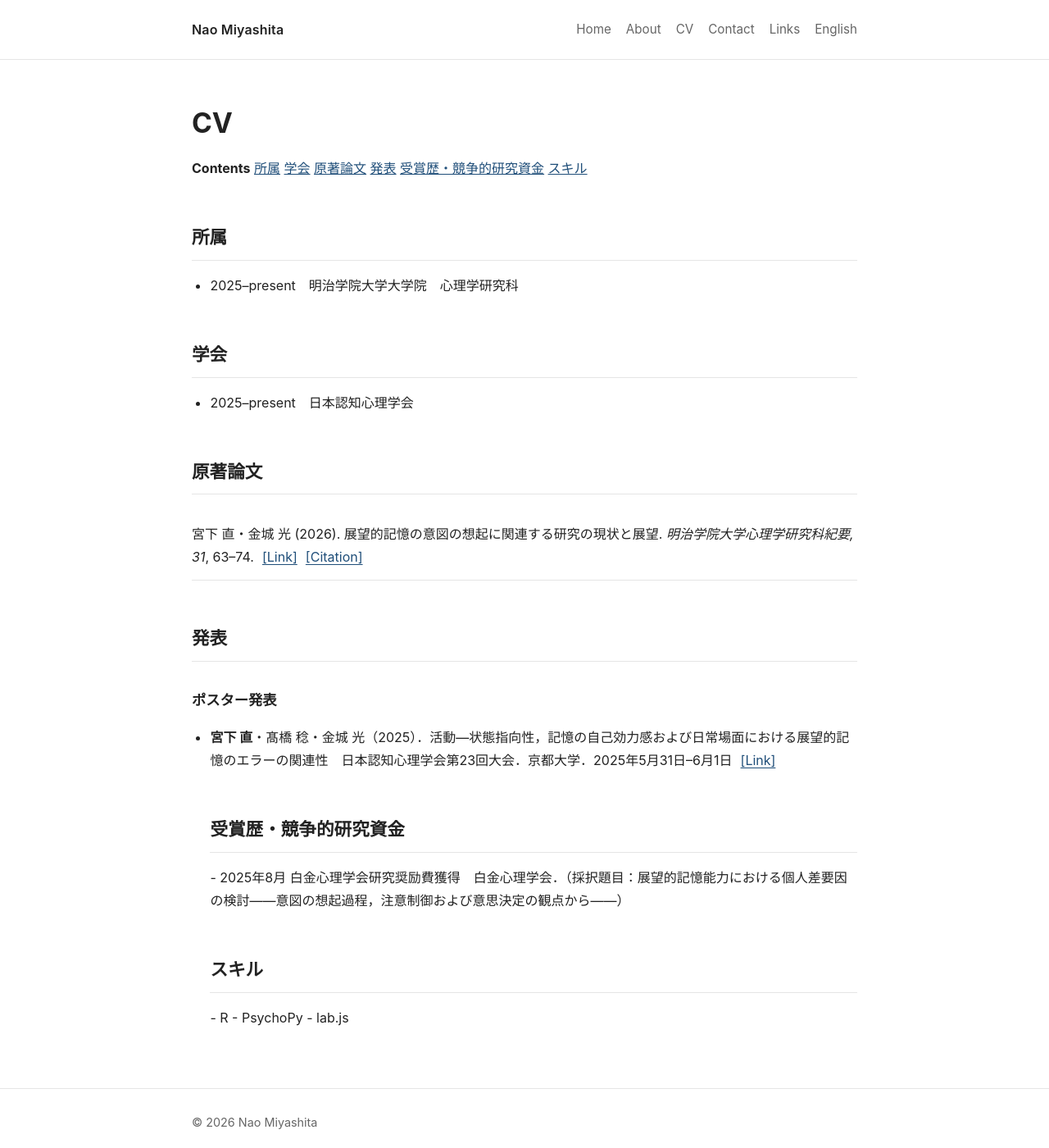
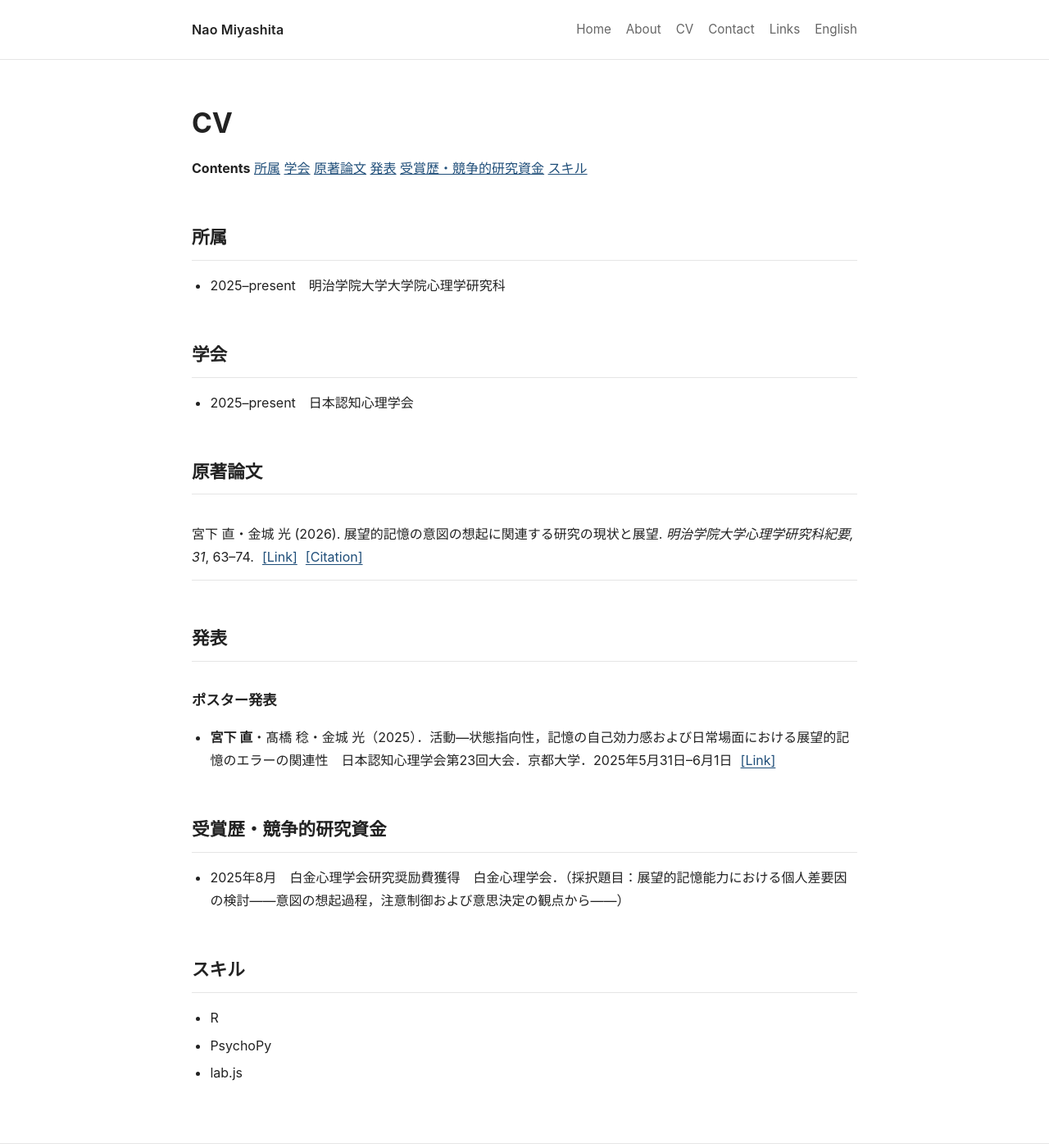
Before and after one commit to naomiyashita/github.io, a Jekyll site: the page built from cv.md, in a window 1280 px wide and 1400 px high. Shown: the whole window at 82% size. Built offline with Jekyll 4.4.1, drawn with Linux system fonts in a browser that asks for light colours.

Commit message:
Update cv.md

```diff
--- a/cv.md
+++ b/cv.md
@@ -18,7 +18,7 @@ permalink: /cv/
 
 <h2 id="affiliation">所属</h2>
 
-- 2025–present　明治学院大学大学院　心理学研究科
+- 2025–present　明治学院大学大学院心理学研究科
 
 <h2 id="membership">学会</h2>
 
@@ -56,10 +56,12 @@ permalink: /cv/
   <li>
     <strong>宮下 直</strong>・髙橋 稔・金城 光（2025）．活動―状態指向性，記憶の自己効力感および日常場面における展望的記憶のエラーの関連性　日本認知心理学会第23回大会．京都大学．2025年5月31日–6月1日
     <a class="publication-action" href="https://doi.org/10.14875/cogpsy.2025.0_144">[Link]</a>
+  </li>
+</ul>
 
 <h2 id="awards-grants">受賞歴・競争的研究資金</h2>
 
-- 2025年8月 白金心理学会研究奨励費獲得　白金心理学会．（採択題目：展望的記憶能力における個人差要因の検討――意図の想起過程，注意制御および意思決定の観点から――）
+- 2025年8月　白金心理学会研究奨励費獲得　白金心理学会．（採択題目：展望的記憶能力における個人差要因の検討――意図の想起過程，注意制御および意思決定の観点から――）
 
 <h2 id="skills">スキル</h2>
 
```
